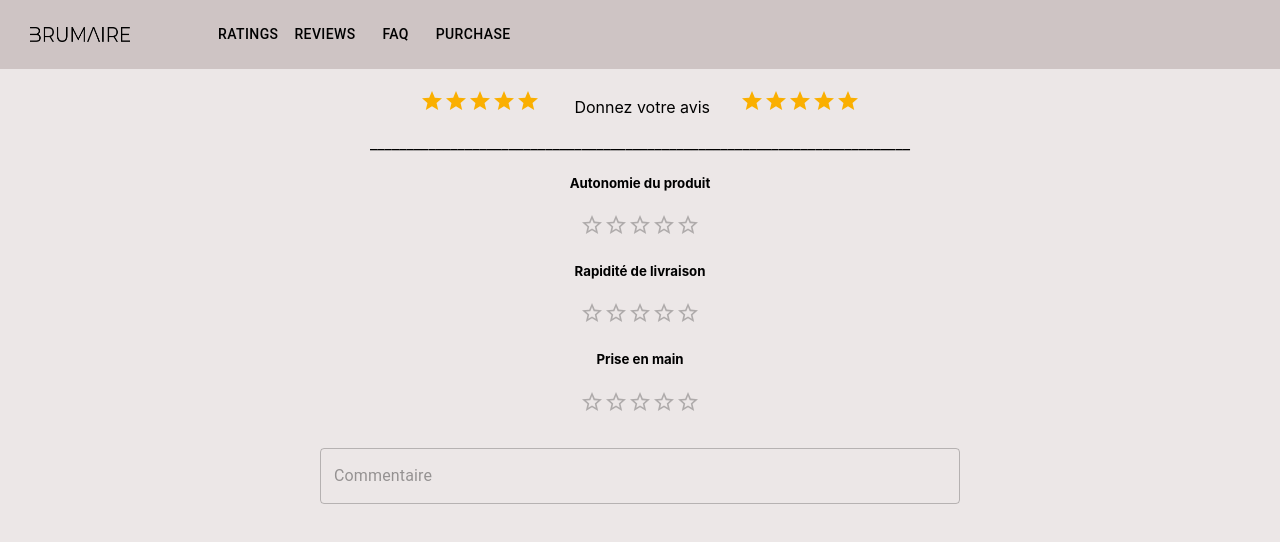
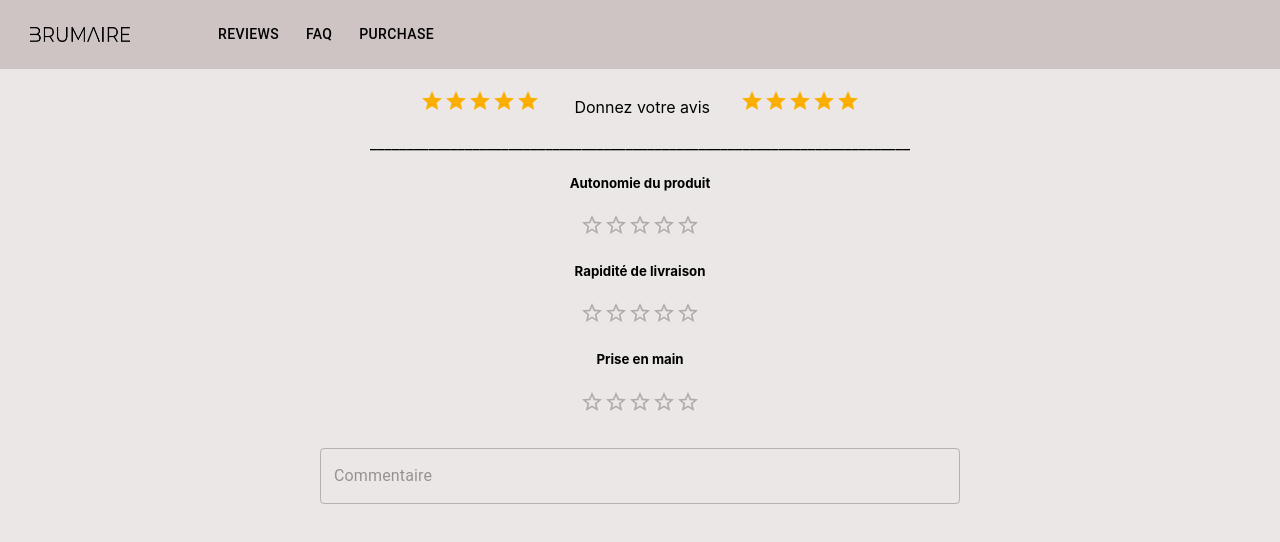
Before and after one commit to mlle-alois/Brumaire, a React (Create React App) app: page / in a window 1280 px wide. Shown: the top 542 px of the page. Built offline with nearby package versions, Linux system fonts and the light colour scheme.

Commit message:
delete rating navbar

```diff
--- a/src/components/navbar/Navbar.js
+++ b/src/components/navbar/Navbar.js
@@ -26,11 +26,12 @@ export function Navbar() {
 
             <Box sx={{ flexGrow: 1, display: { xs: 'none', md: 'flex' } }}>
 
-                    <Button
-                        onClick={goToRatings}
-                        sx={{ my: 2, color: 'black', display: 'block', font: "Montserrat, sans-serif"
-                        }}
-                    > Ratings </Button>
+                {/*<Button
+                    onClick={goToRatings}
+                    sx={{
+                        my: 2, color: 'black', display: 'block', font: "Montserrat, sans-serif"
+                    }}
+                > Ratings </Button>*/}
                 <Button
                     onClick={goToReviews}
                     sx={{ my: 2, color: 'black', display: 'block', font: "Montserrat, sans-serif"
```
